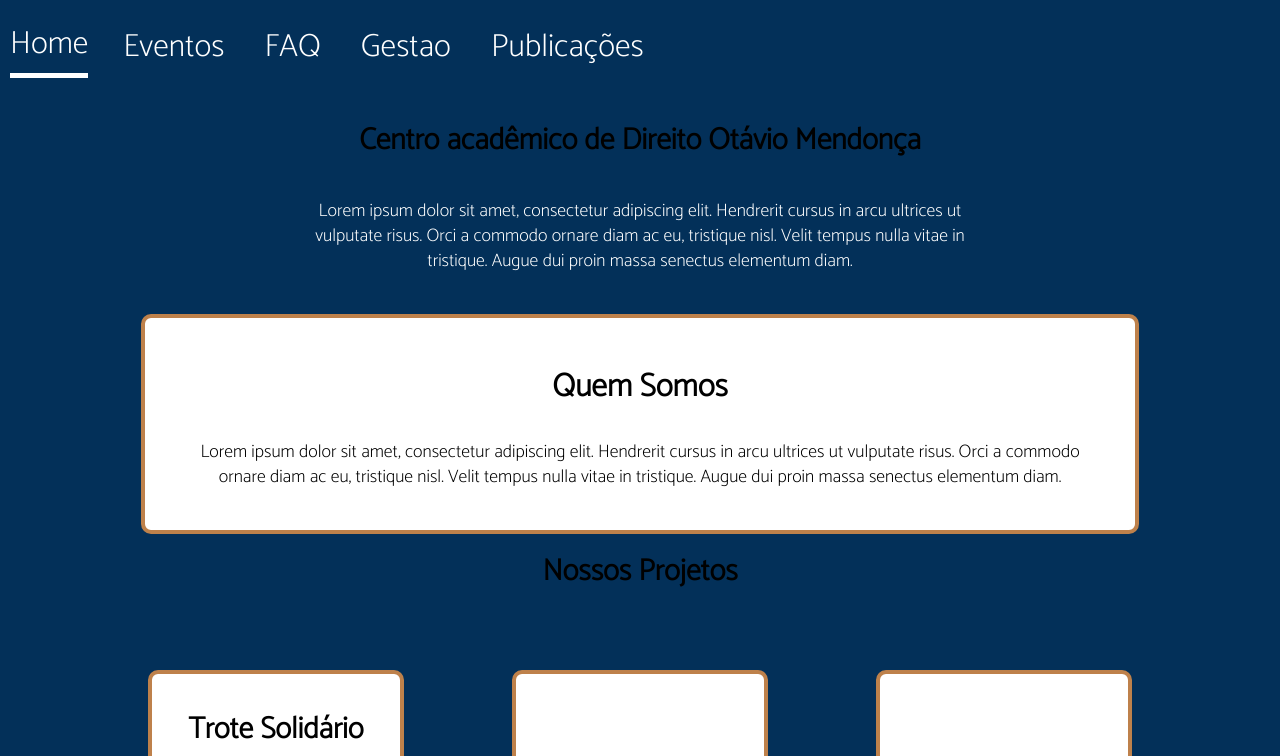
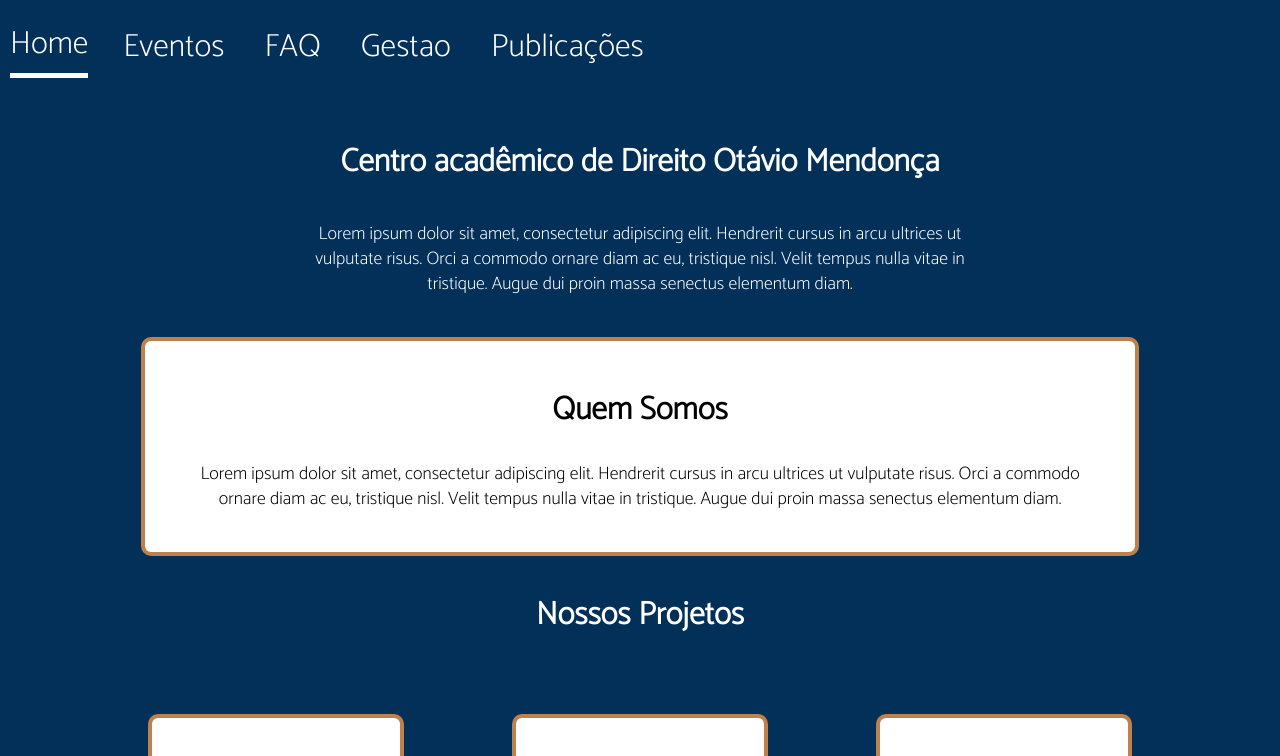
Before and after one commit to olucasfreitas/cadom-site, a React (Create React App) app: page / in a window 1280 px wide. Shown: the top 756 px of the page. Built offline with nearby package versions, Linux system fonts and the light colour scheme.

Commit message:
arrumado

```diff
--- a/src/pages/Home/styles.css
+++ b/src/pages/Home/styles.css
@@ -5,7 +5,7 @@
   height: 100vh;
   padding: 2rem
 }
-.ttitle-home{
+.title-home{
   font-size: xx-large;
   font-weight: bold;
   text-align: center;
```
